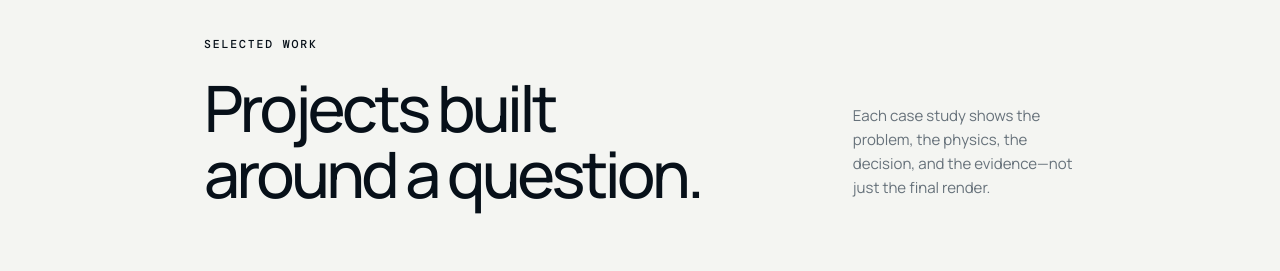
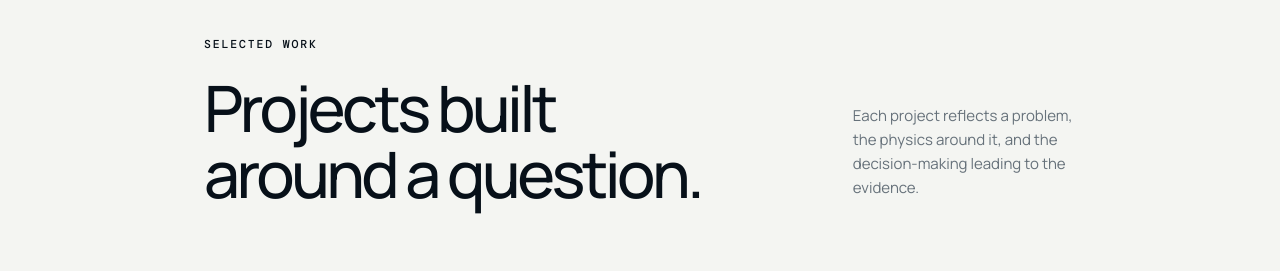
Before and after one commit to austintonsay/austintonsay.github.io, a Jekyll site: the page built from index.html, in a window 1280 px wide and 900 px high, scrolled down 1671 px. Shown: the part 155-426 px from the top of the window. Built offline with Jekyll 4.4.1, drawn with Linux system fonts in a browser that asks for light colours; grey boxes are pictures that could not be loaded.

Commit message:
Update index.html

```diff
--- a/index.html
+++ b/index.html
@@ -71,7 +71,7 @@ title: "Aerospace Engineering Portfolio"
     <section class="section shell" id="work">
       <div class="section-heading reveal">
         <div><p class="eyebrow">SELECTED WORK</p><h2>Projects built around a question.</h2></div>
-        <p>Each case study shows the problem, the physics, the decision, and the evidence—not just the final render.</p>
+        <p>Each project reflects a problem, the physics around it, and the decision-making leading to the evidence.</p>
       </div>
       <div class="project-grid">
         {% assign sorted_projects = site.projects | sort: "order" %}
```
